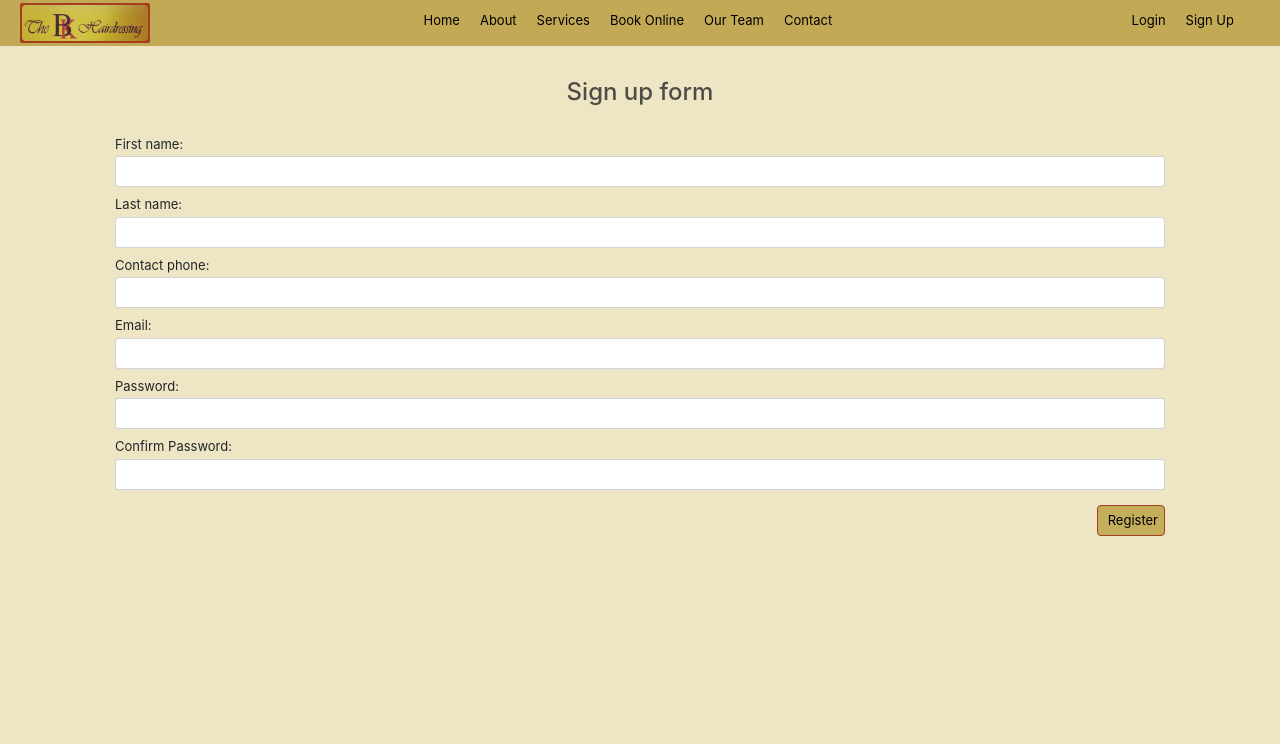
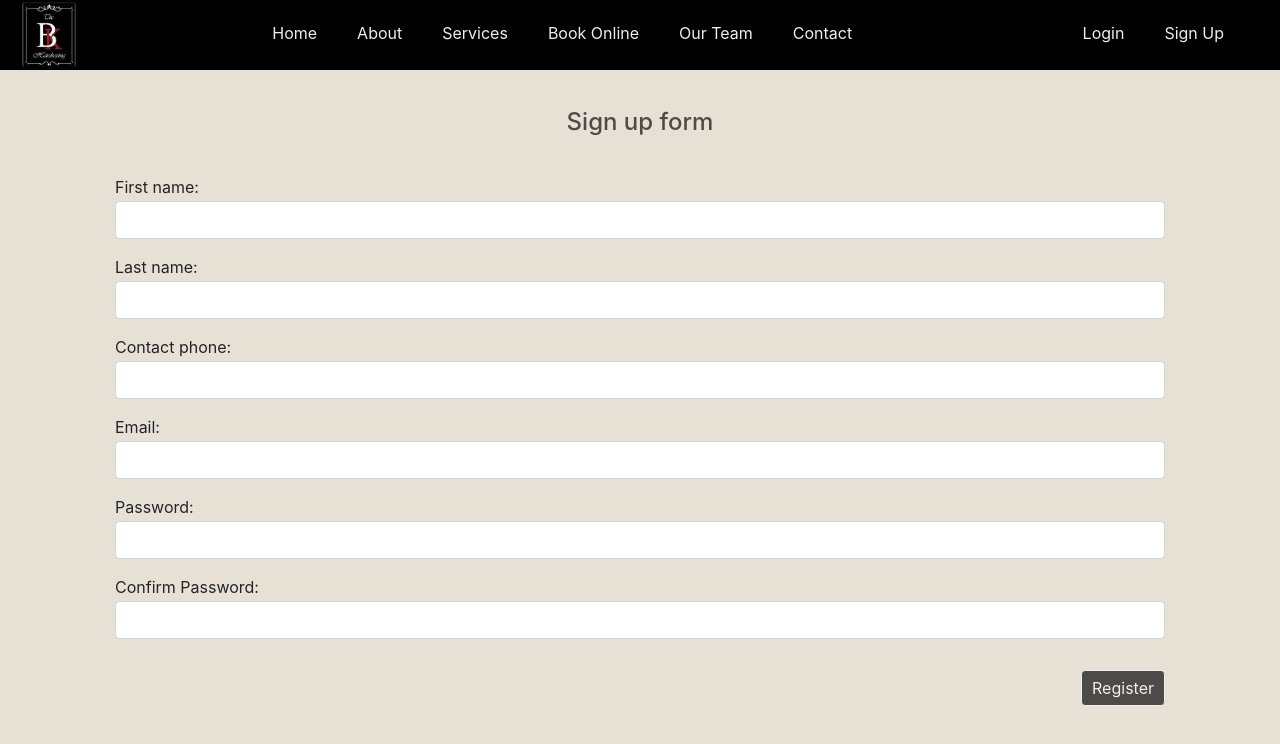
Before and after one commit to feniks87/hairdressing, a React (Create React App) app: page /registration in a window 1280 px wide. Shown: the top 744 px of the page. Built offline with nearby package versions, Linux system fonts and the light colour scheme.

Commit message:
Changes the whole style to black and white

```diff
--- a/public/index.html
+++ b/public/index.html
@@ -21,7 +21,7 @@
     -->
     <title>React App</title>
   </head>
-  <body style="background-color: #eee5c4">
+  <body style="background-color: #e6e1d4">
     <noscript>
       You need to enable JavaScript to run this app.
     </noscript>
--- a/src/components/Login/Login.css
+++ b/src/components/Login/Login.css
@@ -5,12 +5,13 @@
 .Name {
     text-align: center;
     color: rgba(41, 41, 41, 0.81);
-    padding-bottom: 20px;
+    padding-top: 30px;
+    padding-bottom: 30px;
     font-style: normal;
 }
 
 .Text {
     padding: 10px;
     text-align: center;
-    font-size: x-small;
+    font-size: small;
 }
--- a/src/components/Logo/Logo.css
+++ b/src/components/Logo/Logo.css
@@ -1,12 +1,10 @@
 .Logo {
-    background-color: rgb(165, 62, 31);
+    background-color: rgb(0, 0, 0);
     padding: 2px;
-    height: 85%;
+    height: 100%;
     box-sizing: border-box;
-    border-radius: 2px;
 }
 
 .Logo img {
     height: 100%;
-    border-radius: 2px;
 }
--- a/src/components/Logo/Logo.js
+++ b/src/components/Logo/Logo.js
@@ -1,6 +1,6 @@
 import React from 'react';
 import { Router, Link } from 'react-router-dom';
-import bkLogo from '../../assets/images/1.jpg';
+import bkLogo from '../../assets/images/logo.jpg';
 import './Logo.css'
 
 const logo = (props) => (
--- a/src/components/Navigation/Toolbar/Toolbar.css
+++ b/src/components/Navigation/Toolbar/Toolbar.css
@@ -1,16 +1,16 @@
 .Toolbar {
-    height: 46px;
+    height: 70px;
     width: 100%;
     position: fixed;
     top: 0;
     left: 0;
-    background-color: rgba(181, 152, 52, 0.77);
+    background-color: rgb(0, 0, 0);
     display: flex;
     justify-content: space-between;
     align-items: center;
     padding: 0 20px;
     box-sizing: border-box;
-    z-index: 90;
+    overflow: hidden;
 }
 
 .Toolbar nav {
--- a/src/components/Registration/Registration.css
+++ b/src/components/Registration/Registration.css
@@ -6,6 +6,7 @@
 .Name {
     text-align: center;
     color: rgba(41, 41, 41, 0.81);
-    padding-bottom: 20px;
+    padding-top: 30px;
+    padding-bottom: 30px;
     font-style: normal;
 }
--- a/src/components/Registration/Registration.js
+++ b/src/components/Registration/Registration.js
@@ -24,8 +24,7 @@ class Registration extends Component{
                     <Input  label="Email:"/>
                     <Input label="Password:"/>
                     <Input label="Confirm Password:"/>
-                    <Button buttonType="Success">Register</Button>
-                </form>
+                    <Button buttonType="Success">Register</Button></form>
             </div>
         )
     }
--- a/src/components/UI/Button/Button.css
+++ b/src/components/UI/Button/Button.css
@@ -1,29 +1,18 @@
 .Button {
-    background-color: #c4ae5b;
-    border: 1px solid #a53e1f;
-    color: black;
+    background-color: rgba(41, 41, 41, 0.81);
+    border: 1px solid #eeeeee;
+    color: #eeeeee;
     outline: none;
     cursor: pointer;
     font: inherit;
-    padding-top: 5px;
-    padding-bottom: 5px;
+    padding: 5px 10px 5px 10px;
     margin-top: 15px;
     font-weight: normal;
     border-radius: 4px;
     float: right;
-    font-size: small;
-
 }
 
 .Button:first-of-type {
     margin-left: 10px;
     padding-left: 10px;
 }
-
-.Success {
-    color: white;
-}
-
-.Danger {
-    color: #944317;
-}
--- a/src/components/UI/Input/Input.css
+++ b/src/components/UI/Input/Input.css
@@ -12,7 +12,6 @@
     display: block;
     margin-bottom: 2px;
     margin-top: 8px;
-    font-size: small;
 }
 
 .InputColor {
--- a/src/components/UI/Input/Input.js
+++ b/src/components/UI/Input/Input.js
@@ -2,7 +2,7 @@ import React from 'react';
 import './Input.css';
 
 const input = ( props ) =>
-    <div className="input-group-sm">
+    <div className="form-group">
         <label className="Label">{props.label}</label>
         <input
             className="form-control"
--- a/src/components/UI/NavItem/NavItems.css
+++ b/src/components/UI/NavItem/NavItems.css
@@ -9,11 +9,10 @@
 }*/
 
 .NavItem a {
-    color: black;
+    color: #eeeeee;
     text-decoration: none;
     height: 100%;
-    font-size: small;
-    padding: 10px 10px;
+    padding: 20px 20px;
     border-bottom: 4px solid transparent;
     box-sizing: border-box;
     display: flex;
```
